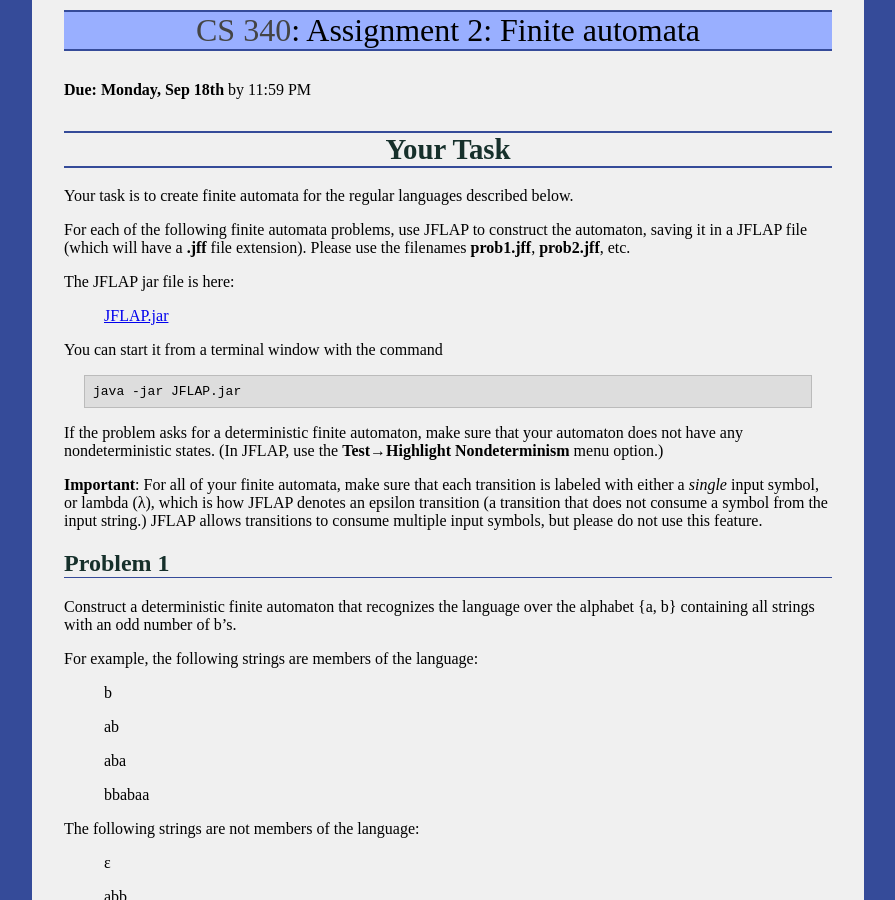
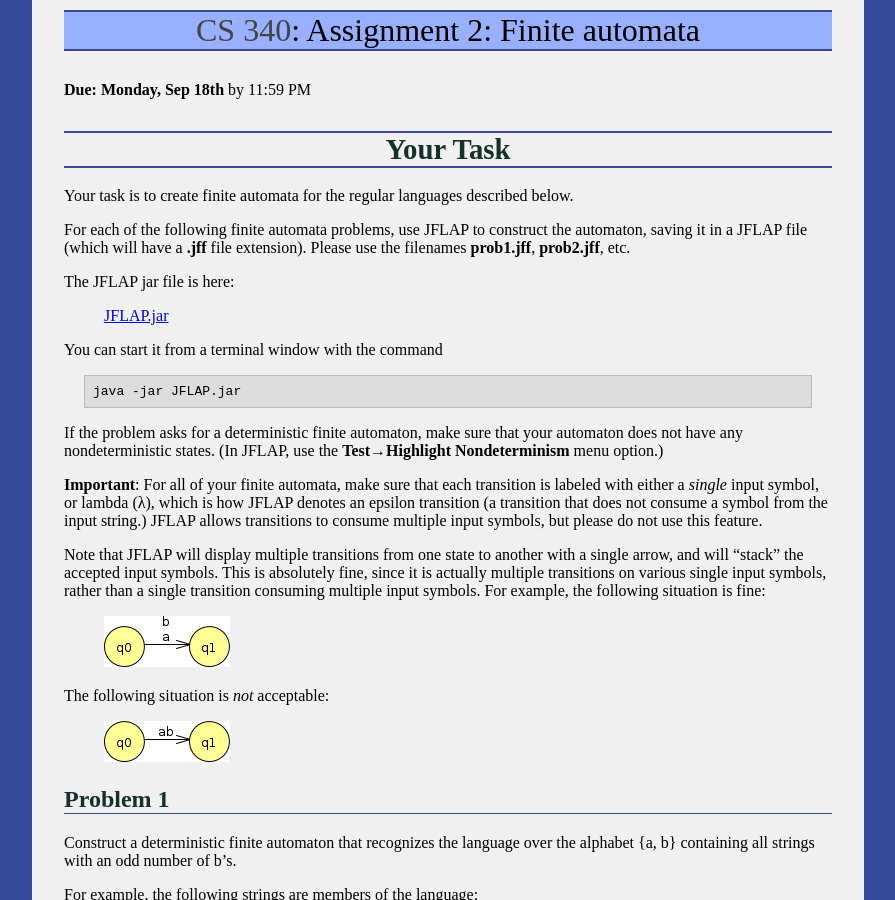
Before and after one commit to ycpcs/cs340-fall2017, a Jekyll site: the page built from assign/assign02.md, in a window 1280 px wide and 900 px high. Shown: the whole window, without its empty margins (192-1087 px from the left). Built offline with Jekyll 4.4.1, drawn with Linux system fonts in a browser that asks for light colours.

Commit message:
clarify what is meant by multiple syms on a trans

```diff
--- a/assign/assign02.md
+++ b/assign/assign02.md
@@ -23,6 +23,14 @@ You can start it from a terminal window with the command
 If the problem asks for a deterministic finite automaton, make sure that your automaton does not have any nondeterministic states. (In JFLAP, use the **Test&rarr;Highlight Nondeterminism** menu option.)
 
 **Important**: For all of your finite automata, make sure that each transition is labeled with either a *single* input symbol, or lambda (λ), which is how JFLAP denotes an epsilon transition (a transition that does not consume a symbol from the input string.) JFLAP allows transitions to consume multiple input symbols, but please do not use this feature.
+
+Note that JFLAP will display multiple transitions from one state to another with a single arrow, and will "stack" the accepted input symbols.  This is absolutely fine, since it is actually multiple transitions on various single input symbols, rather than a single transition consuming multiple input symbols.  For example, the following situation is fine:
+
+> ![This is fine](img/assign02/multigood.png)
+
+The following situation is *not* acceptable:
+
+> ![This is not fine](img/assign02/multibad.png)
 
 Problem 1
 ---------
```
Also changed, not shown: index.md (+1 -0 lines), assign/img/assign02/multibad.png (added), assign/img/assign02/multigood.png (added), 2 other files.
